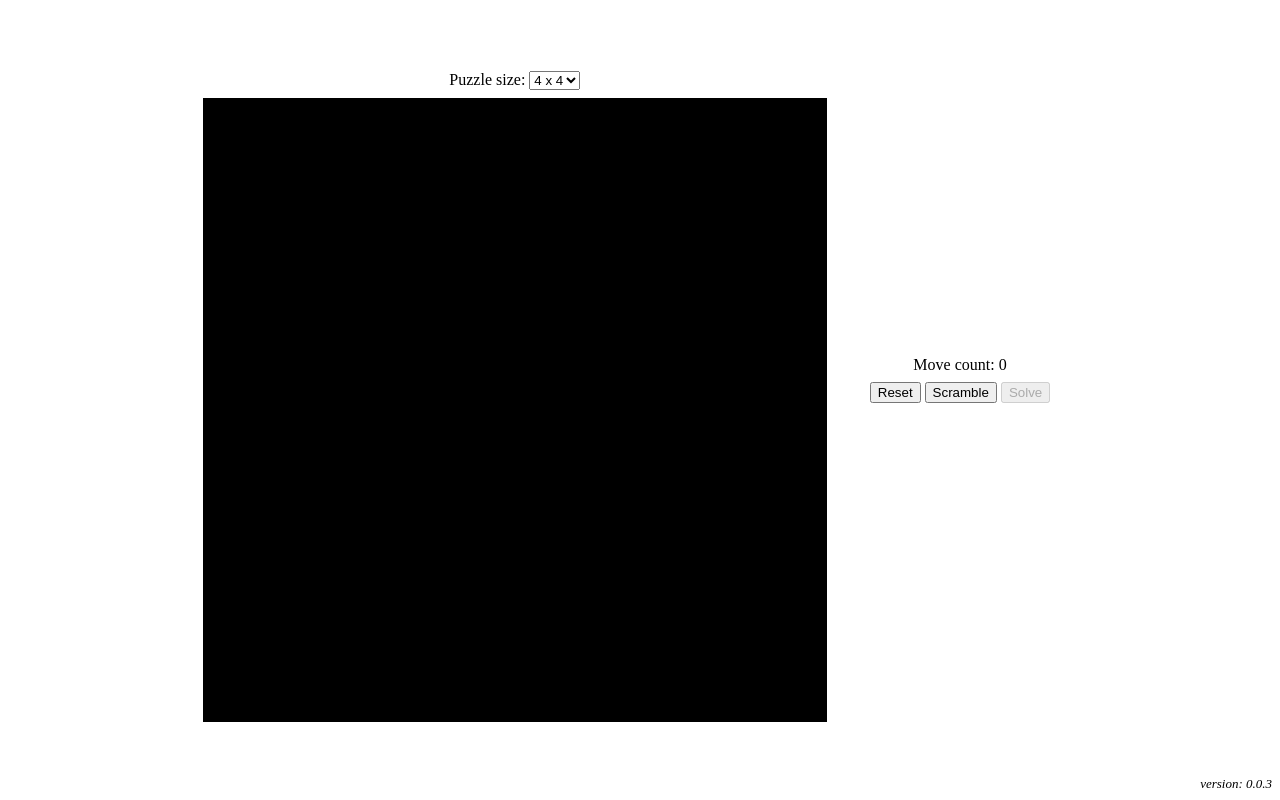
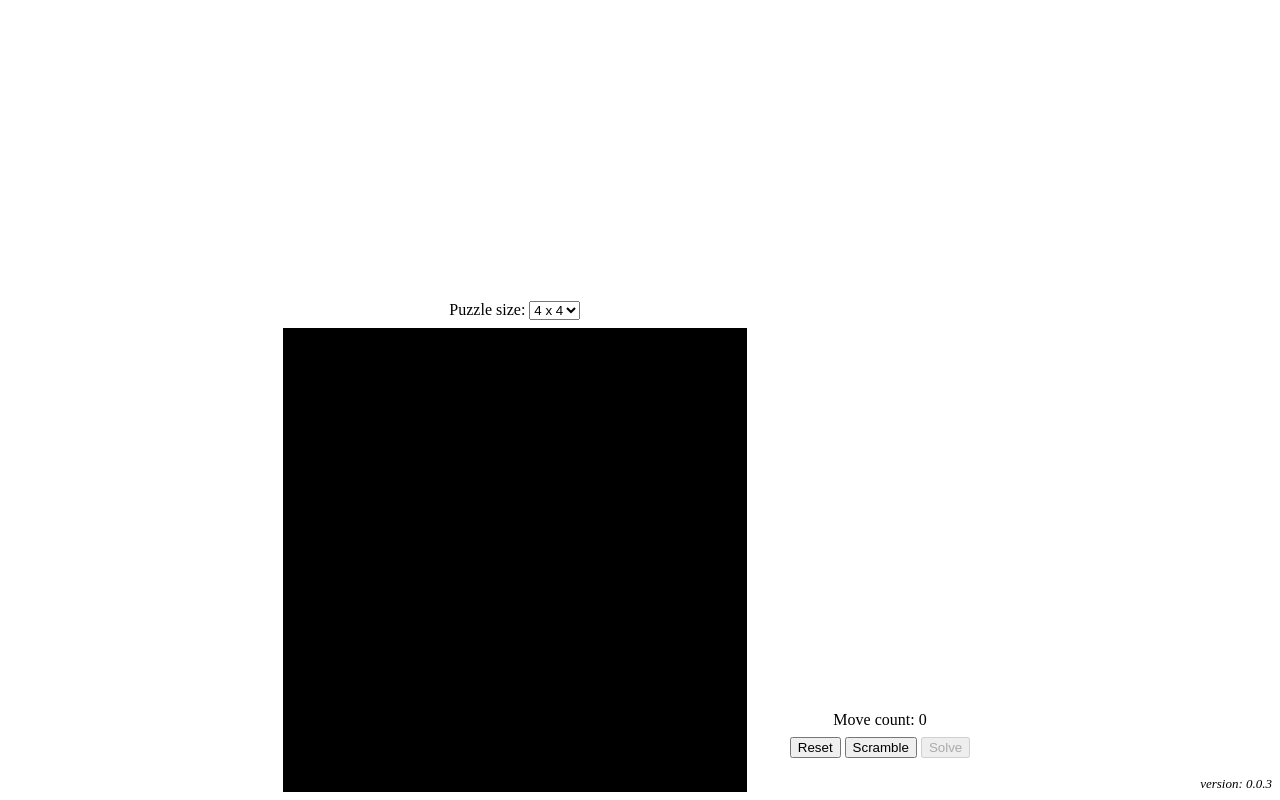
Before and after one commit to taylorjg/sliding-puzzle-react, a React (Create React App) app: page / in a window 1280 px wide. Built offline with nearby package versions, Linux system fonts and the light colour scheme.

Commit message:
Landscape adjustment

```diff
--- a/src/App.tsx
+++ b/src/App.tsx
@@ -42,6 +42,7 @@ const MainContent = styled.div`
   @media only screen and (max-device-width: 1023px) and (orientation: landscape) {
     width: 100%;
     flex-direction: row;
+    align-items: end;
   }
 `
 
@@ -107,7 +108,7 @@ const Panel1 = styled.div`
   /* small and medium screens in landscape mode */
   @media only screen and (max-device-width: 1023px) and (orientation: landscape) {
     /* make the square's size a bit smaller than the available height to allow room for the puzzle size dropdown menu */
-    width: 80vh;
+    width: 60vh;
   }
 `
 
```
